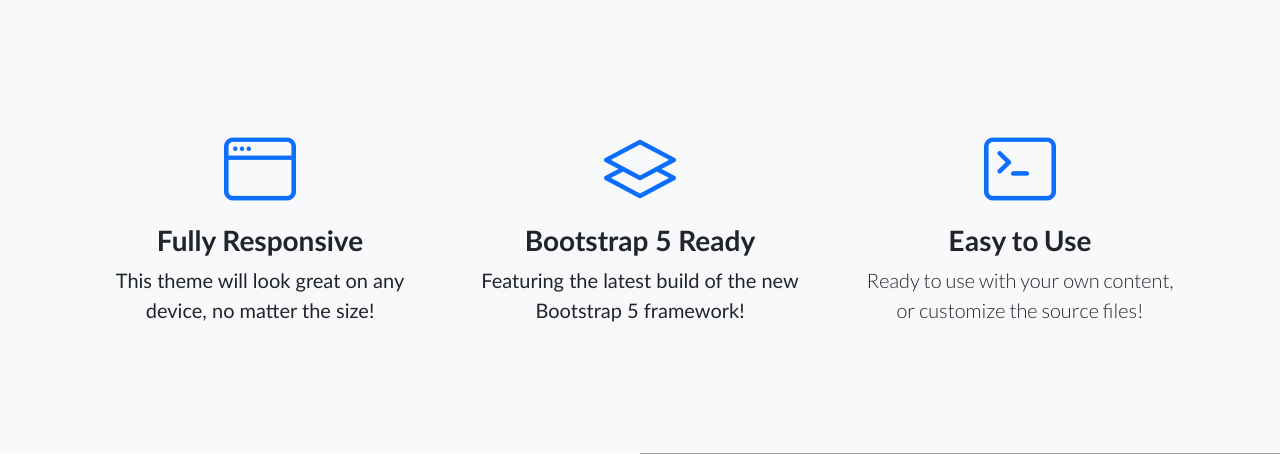
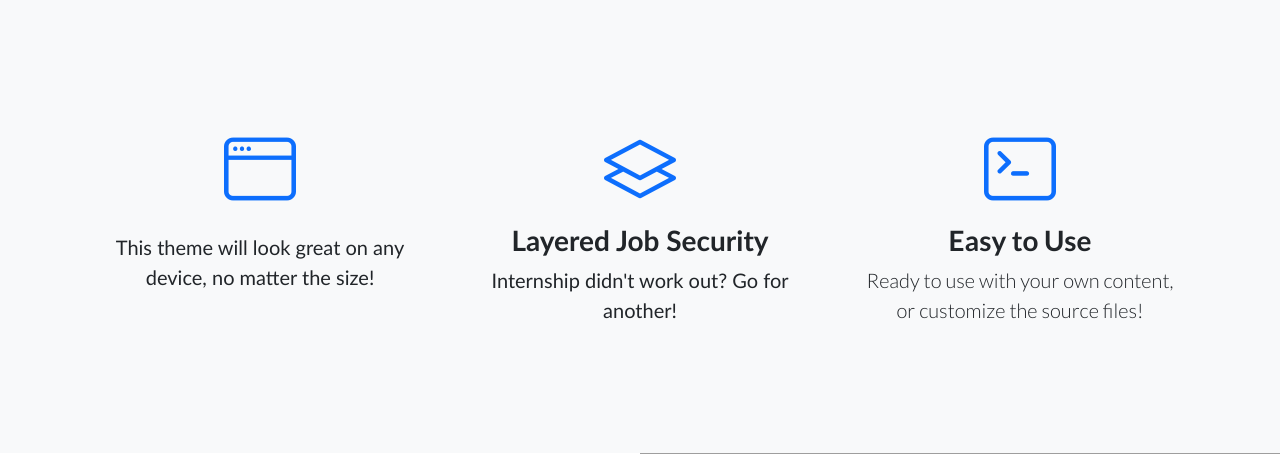
Before and after one commit to meet-projects/Y2-GroupB-Team3, a Flask app: page / in a window 1280 px wide. Shown: the part 695-1149 px from the top of the page. Run offline with Flask 3, Linux system fonts and the light colour scheme; some libraries are stand-ins or nearby versions; grey boxes are pictures that could not be loaded.

Commit message:
Update Home.html

```diff
--- a/case-study-skeleton/templates/Home.html
+++ b/case-study-skeleton/templates/Home.html
@@ -83,7 +83,7 @@
                     <div class="col-lg-4">
                         <div class="features-icons-item mx-auto mb-5 mb-lg-0 mb-lg-3">
                             <div class="features-icons-icon d-flex"><i class="bi-window m-auto text-primary"></i></div>
-                            <h3>Fully Responsive</h3>
+                            <h3></h3>
                             <p class="lead mb-0">This theme will look great on any device, no matter the size!</p>
                         </div>
                     </div>
@@ -91,8 +91,8 @@
 
                         <div class="features-icons-item mx-auto mb-5 mb-lg-0 mb-lg-3">
                             <div class="features-icons-icon d-flex"><i class="bi-layers m-auto text-primary"></i></div>
-                            <h3>Bootstrap 5 Ready</h3>
-                            <p class="lead mb-0">Featuring the latest build of the new Bootstrap 5 framework!</p>
+                            <h3>Layered Job Security</h3>
+                            <p class="lead mb-0">Internship didn't work out? Go for another!</p>
                         </div>
                     </div>
                     <div class="col-lg-4">
```
